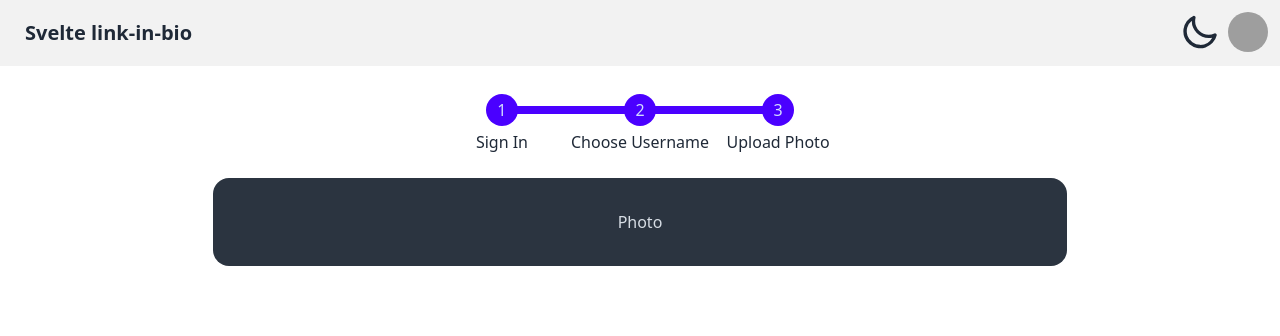
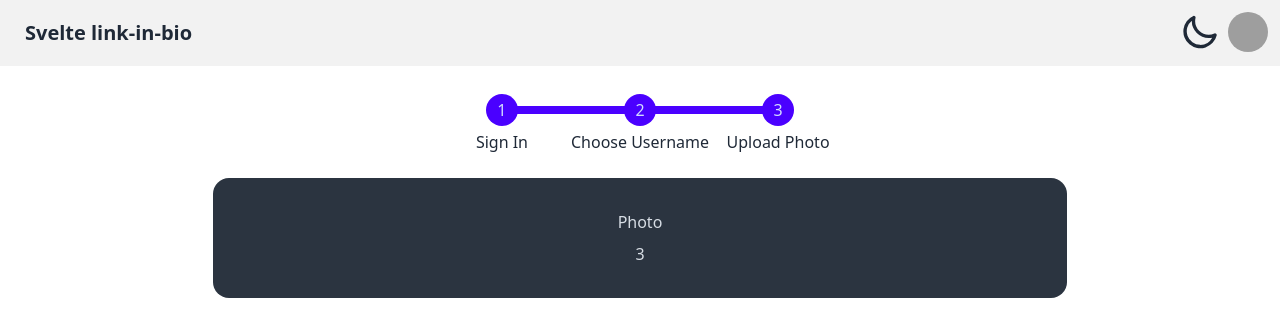
Before and after one commit to bionboy/svelte_link-n-bio, a SvelteKit app: page /login/photo in a window 1280 px wide. Shown: the top 336 px of the page. Built offline with nearby package versions, Linux system fonts and the light colour scheme; grey boxes are pictures that could not be loaded.

Commit message:
refactor: playing with svelte and making a reactive variable that is set by function on each re-render

```diff
--- a/src/routes/login/+layout.svelte
+++ b/src/routes/login/+layout.svelte
@@ -1,25 +1,30 @@
 <script lang="ts">
 	import { page } from '$app/stores';
+
+	$: currentStep = (() => {
+		const url: string = $page.route.id || '';
+		if (url.includes('photo')) {
+			return 3;
+		} else if (url.includes('username')) {
+			return 2;
+		}
+		return 1;
+	})();
 </script>
 
 <nav class="flex justify-center my-6">
 	<ul class="steps">
-		<a href="/login" class="step step-primary">Sign In</a>
-		<a
-			href="/login/username"
-			class="step"
-			class:step-primary={$page.route.id?.match(/username|photo/g)}
-		>
+		<a href="/login" class="step step-primary"> Sign In </a>
+		<a href="/login/username" class="step" class:step-primary={currentStep >= 2}>
 			Choose Username
 		</a>
-		<a href="/login/photo" class="step" class:step-primary={$page.route.id?.includes('photo')}>
-			Upload Photo
-		</a>
+		<a href="/login/photo" class="step" class:step-primary={currentStep === 3}> Upload Photo </a>
 	</ul>
 </nav>
 
 <main class="card w-4/6 bg-neutral text-neutral-content mx-auto">
 	<div class="card-body items-center text-center">
 		<slot />
+		<h2>{currentStep}</h2>
 	</div>
 </main>
```
